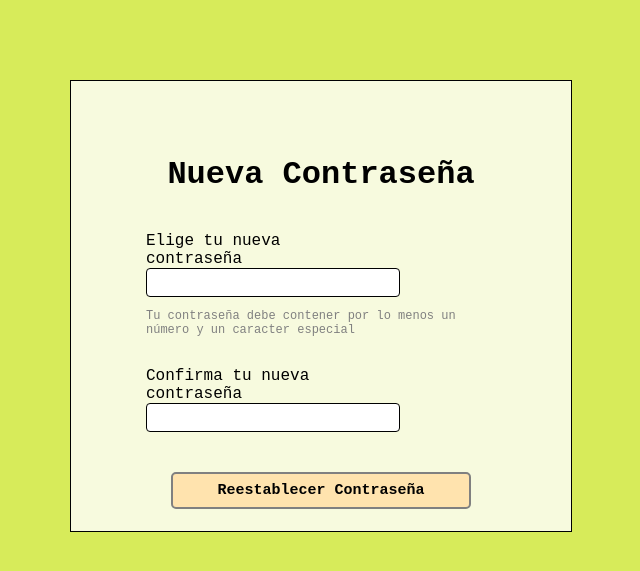
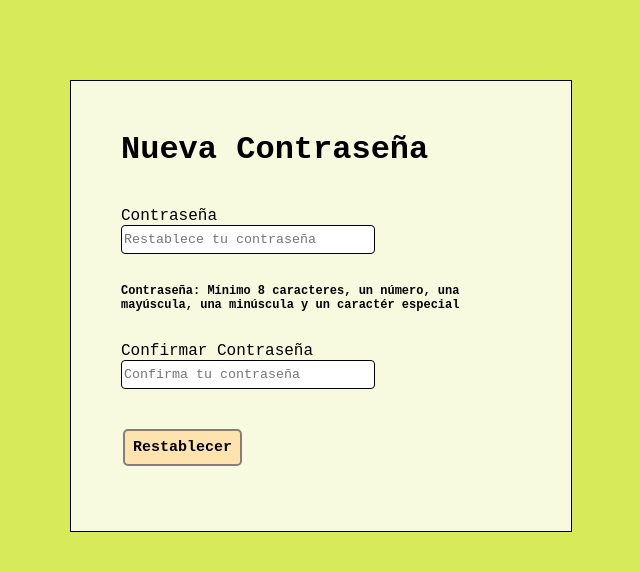
Before and after one commit to clbarrios/MinTICstagram, a Flask app: page /nuevaContra in a window 1280 px wide. Shown: the top 571 px of the page, without its empty margins (324-964 px from the left). Run offline with Flask 2, Linux system fonts and the light colour scheme.

Commit message:
Se ajusta el restablecimiento de contraseña

```diff
--- a/controlador.py
+++ b/controlador.py
@@ -4,10 +4,10 @@ import utils
 from credenciales import app_mail, app_password
 from validate_email import validate_email
 from forms import FormRegistro
-from forms import FormInicio
+from forms import FormInicio, FormNuevaContra
 import os
 from functools import wraps
-#from werkzeug import secure_filename
+from werkzeug import secure_filename
 from db import *
 from werkzeug.security import generate_password_hash, check_password_hash
 import secrets
@@ -83,7 +83,8 @@ def actualizarImg():
 @app.route("/buscarGeneral")
 @login_required
 def buscarGeneral():
-    lista_etiquetas_buscadas =  request.form.get("search").split()
+    lista_etiquetas_buscadas =  request.form.get("search")
+
     imagenes_buscadas = buscar_imagenes(lista_etiquetas_buscadas)
     return "OK"
 
@@ -179,17 +180,43 @@ def reestablecerContra():
         if not utils.isEmailValid(correo):
             flash("Escribe un correo valido")
             return render_template("reestablecerContra.html")
+
+        token2 = secrets.token_urlsafe(50)
         yag = yagmail.SMTP(app_mail, app_password)
-        yag.send(to=correo,subject="Reestablece tu contraseña",contents="Hola, Usa el link para cambiar tu contraseña.")
+        yag.send(to=correo,subject="Reestablece tu contraseña",contents="Hola, Usa el siguiente link para cambiar tu contraseña </br><br> <a href='http://127.0.0.1:5000/resContra/"+ token2 +"' >RESTABLECE TU CONTRASEÑA </a>")
+
         flash("Se envio un correo para que cambies tu contraseña")
     return render_template("reestablecerContra.html")
 
+@app.route("/resContra/<string:tk>", methods=('GET','POST'))
+def resContra(tk):
+    resp = make_response(redirect(url_for('nuevaContra')))
+    resp.set_cookie('tk', tk)
+    return resp
 
 
+@app.route("/nuevaContra", methods=('GET','POST'))
+def nuevaContra():
+    form = FormNuevaContra()
+    titulo = 'MinTICstagram | Nueva Contraseña'
+    if request.method == "POST":
+        contra = request.form.get('contranueva')
+        contraconf = request.form.get('contranuevaconf')
 
-@app.route("/nuevaContra")
-def nuevaContra():
-    return render_template("nuevaContra.html")
+        if not utils.isPasswordValid(contra):
+            flash("La contraseña que escogiste no es un contraseña válida. Vuelve a intentar.")
+            return render_template('nuevaContra.html', title=titulo, form=form)
+
+        if contra != contraconf:
+            flash("Las contraseñas no coinciden")
+            return render_template('nuevaContra.html', title=titulo, form=form)
+
+        hash_password = generate_password_hash(contra)
+        username = request.cookies.get('usuario')
+        actualizar_contraseña(username, hash_password)
+        return redirect(url_for('reestablecimientoExitoso'))
+
+    return render_template("nuevaContra.html", title=titulo, form=form)
 
 @app.route("/reestablecimientoExitoso")
 def reestablecimientoExitoso():
@@ -203,7 +230,7 @@ def principal():
     img_publicas = get_imagenes(1, 0)
     img_guardadas = get_guardadas(1)
 
-    username = request.cookies.get('username')
+    username = request.cookies.get('usuario')
 
     return render_template("principal.html",  galeria1=img_privadas, galeria2=img_publicas, galeria3=img_guardadas)
 
--- a/db.py
+++ b/db.py
@@ -95,12 +95,12 @@ def activar_usuario(token):
     except Error as e:
         print(e)
 
-def actualizar_contraseña(id_, contraseña):
+def actualizar_contraseña(nombre, contraseña):
     '''
     Actualizar la contraseña del usuario identificado con id_ en la base de datos
     '''
-    query = "UPDATE Usuarios SET contraseña=? WHERE id=?;"
-    values = (contraseña, id_)
+    query = "UPDATE Usuarios SET contraseña=? WHERE nombre_usuario=?;"
+    values = (contraseña, nombre)
     try:
         con = conectar()
         cursor = con.cursor()
--- a/forms.py
+++ b/forms.py
@@ -13,6 +13,11 @@ class FormInicio(FlaskForm):
     usuario = StringField('Usuario', validators= [DataRequired(message="Ingresa tu usuario")])
     contraseña = PasswordField('Contraseña', validators= [DataRequired(message="Ingresa tu contraseña")])
     enviar = SubmitField('Inicia sesión')
+
+class FormNuevaContra(FlaskForm):
+    contranueva = PasswordField('Contraseña', validators= [DataRequired(message="Se requiere una contraseña")])
+    contranuevaconf = PasswordField('Confirmar Contraseña', validators= [DataRequired(message="Confirme la contraseña")])
+    restablecer = SubmitField('Restablecer')
 
 #class formAgregar(FlaskForm):
 #    titulo=StringField("Titulo de la Imagen")
--- a/templates/layout.html
+++ b/templates/layout.html
@@ -8,11 +8,11 @@
         <style>
             label {
                 display: inline-block;
-                width: 150px
+                width: 200px
             }
 
             .formulario {
-                margin: 0 auto;
+                margin: 10%;
                 display: block;
             }
 
--- a/templates/nuevaContra.html
+++ b/templates/nuevaContra.html
@@ -1,4 +1,40 @@
-<!DOCTYPE html>
+{% extends "layout.html" %}
+{% block content %}
+<div class="boxedForm" style="height: 450px;">
+    <form method="POST" class="formulario" action="{{ url_for('nuevaContra') }}">
+        <h1>Nueva Contraseña</h1>
+        <br>
+        {{ form.hidden_tag() }}
+
+        {{ form.contranueva.label }}
+        {{ form.contranueva(placeholder="Restablece tu contraseña", size=30) }}
+        <br><br>
+        <p style="font-size: 12px;"><b>Contraseña: Mínimo 8 caracteres, un número, una mayúscula, una minúscula y un caractér especial</b></p>
+        <br>
+        {{ form.contranuevaconf.label }}
+        {{ form.contranuevaconf(placeholder="Confirma tu contraseña", size=30) }}
+        <br><br><br>
+
+        {{ form.restablecer(class_="boton") }}
+    </form>
+    <section class="content">
+        {% with messages = get_flashed_messages() %}
+        {% if messages %}
+        {% for message in messages %}
+        <div class="error-msg">
+            {{ message }}
+        </div>
+        {% endfor %}
+        {% endif %}
+        {% endwith %}
+    </section>
+</div>
+{% endblock %}
+
+
+
+
+<!--<!DOCTYPE html>
 <html lang="es">
 <head>
     <meta charset="UTF-8">
@@ -19,7 +55,7 @@
 </head>
 <body>
     <div class="boxedForm " style="height: 450px;">
-        <form class="formulario" action="{{ url_for('reestablecimientoExitoso') }}">
+        <form method="POST" class="formulario" action="{{ url_for('nuevaContra') }}">
             <h1 style="text-align: center;">Nueva Contraseña</h1>
             <br>
             <label for="nuevacontra"> Elige tu nueva contraseña</label>
--- a/templates/registro.html
+++ b/templates/registro.html
@@ -1,10 +1,10 @@
 {% extends "layout.html" %}
 {% block content %}
-<div class="boxedreg">
+<div class="boxedreg" style="height: 500px;">
 
     <form method="POST" class="formulario" action="{{ url_for('registro') }}">
         <h1>Registro de Usuario</h1>
-        <br><br>
+        <br>
         {{ form.hidden_tag() }}
 
         {{ form.nombre.label }}
```
Also changed, not shown: MinTICstagram.db.
